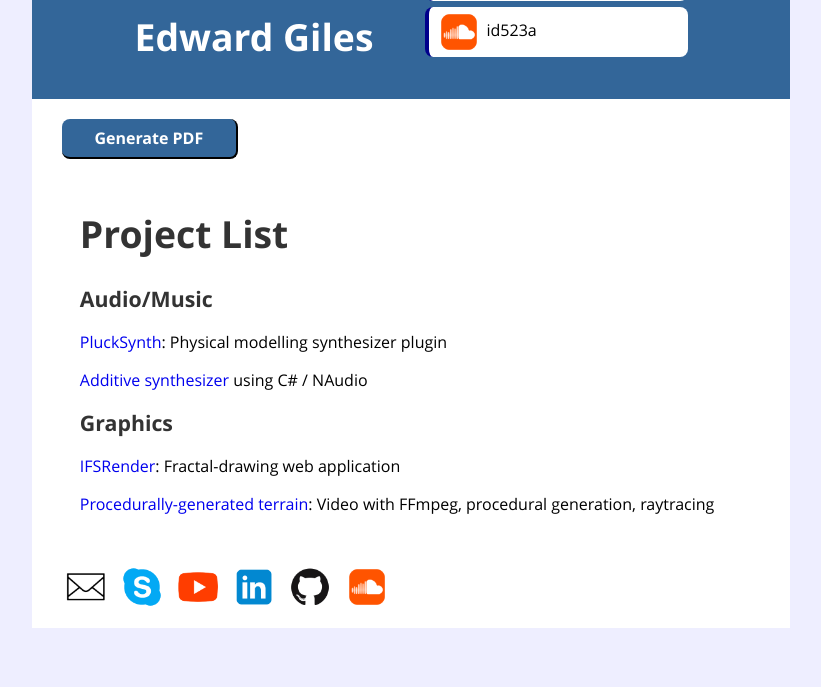
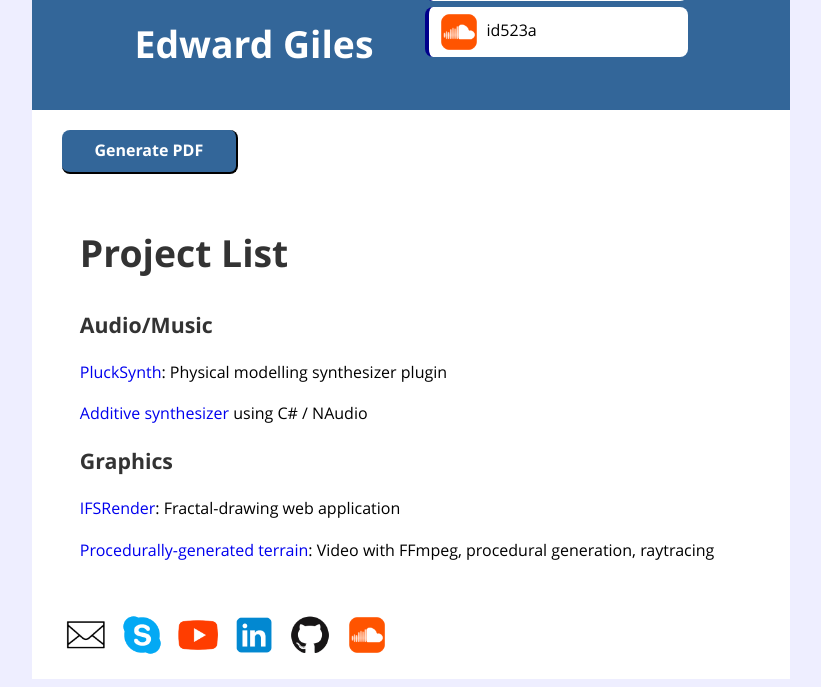
Before and after one commit to id523a/Website, a PHP site: page / in a window 1280 px wide. Shown: the part 299-986 px from the top of the page, without its empty margins (229-1050 px from the left). Before the commit the page ends 927 px from the top, so only its background shows below. Run offline with PHP 8.4, Linux system fonts and the light colour scheme.

Commit message:
Change line spacing

```diff
--- a/style.css
+++ b/style.css
@@ -1,6 +1,7 @@
 * {
 	font-family:'Open Sans', Arial, sans-serif;
 	font-size:12pt;
+	line-height:1.6em;
 }
 
 a[href] {
```
